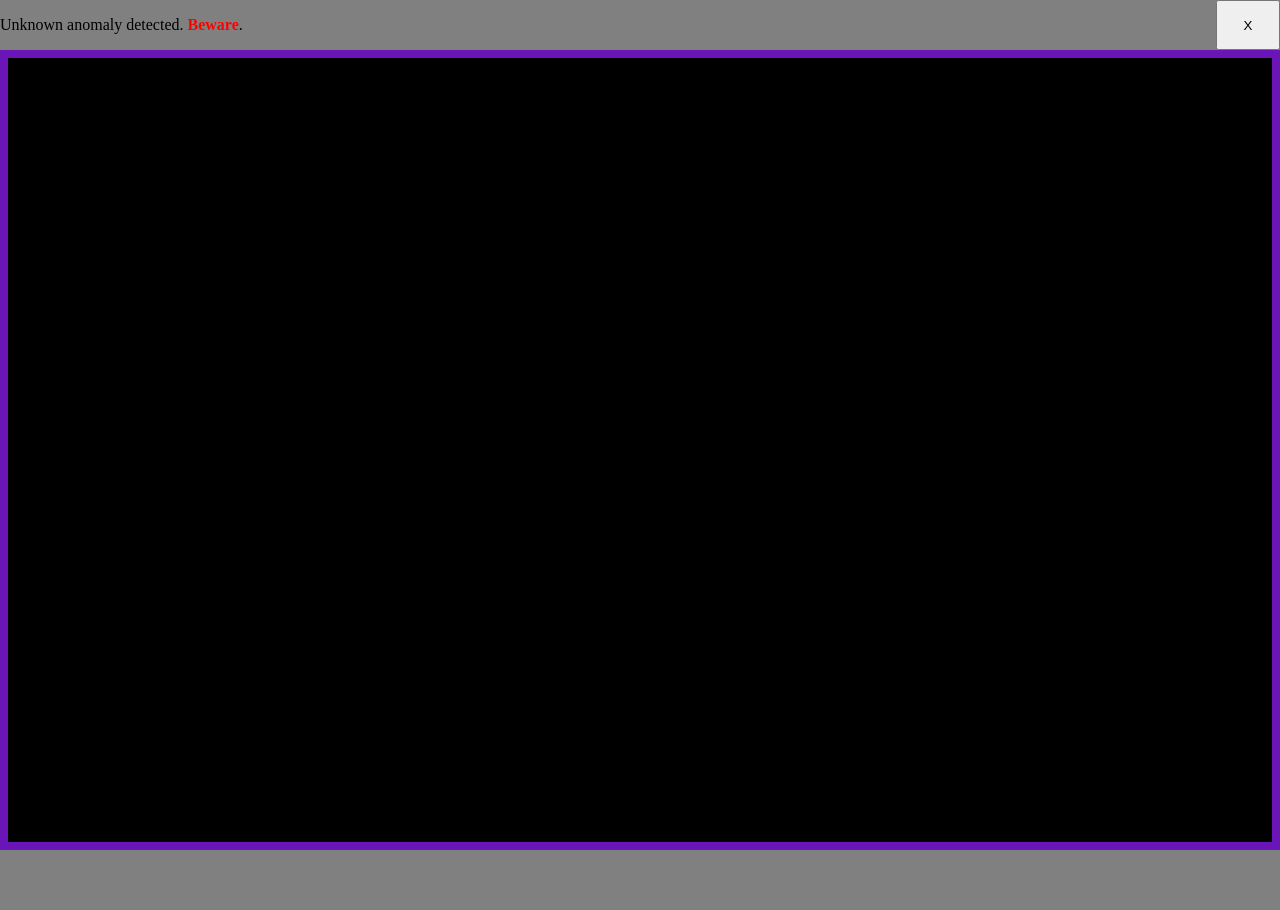
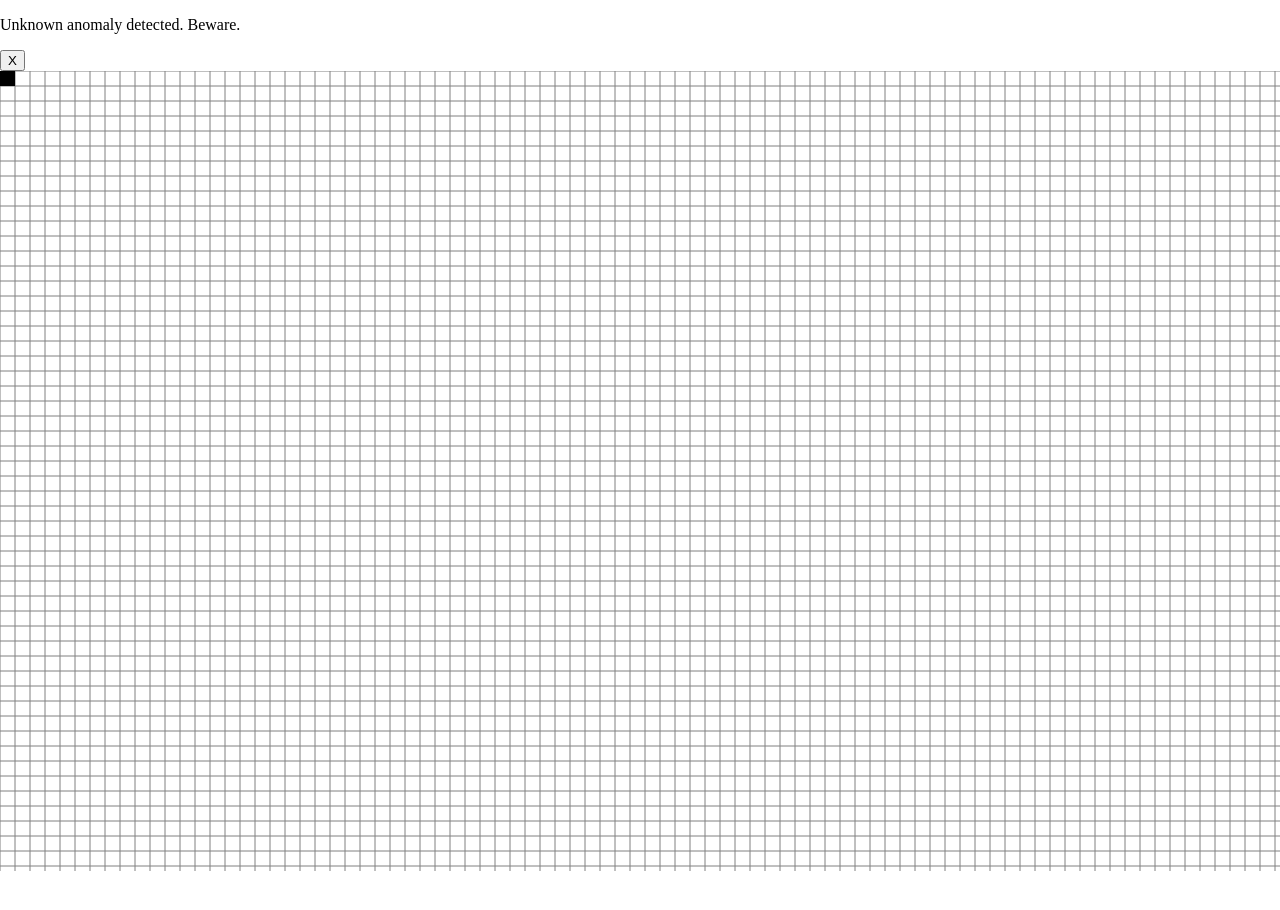
Before and after one commit to bbids/game-of-life, a website built with Vite: page index.html in a window 1280 px wide. Before the commit the page ends 850 px from the top, so only its background shows below. Built offline with nearby package versions, Linux system fonts and the light colour scheme.

Commit message:
Add code for grid rendering , add css nesting

```diff
--- a/index.html
+++ b/index.html
@@ -8,18 +8,15 @@
 </head>
 
 <body>
-  <header class="anomaly-header">
+  <header id="anomaly-header">
     <p>
       Unknown anomaly detected.
-      <span class="anomaly-header__warningText">Beware</span>.
+      <span class="warningText">Beware</span>.
     </p>
-    <button class="anomaly-header__exit-btn">X</button>
+    <button class="exit-btn">X</button>
   </header>
 
-
-  <canvas>
-  </canvas>
-
+  <canvas id="main-canvas" class="canvas"></canvas>
 
   <script type="module" src="./src/main.ts"></script>
 </body>
--- a/src/main.ts
+++ b/src/main.ts
@@ -1,8 +1,9 @@
 import './style.css';
+import './render';
 
 function setupAnomalyHeader() {
-  const anomalyHeader = document.querySelector(".anomaly-header") as HTMLElement;
-  const exitBtn = document.querySelector(".anomaly-header__exit-btn") as HTMLElement;
+  const anomalyHeader = document.querySelector("#anomaly-header") as HTMLElement;
+  const exitBtn = document.querySelector(".exit-btn") as HTMLElement;
 
   exitBtn.addEventListener('click', () => {
     anomalyHeader.style.display = 'none';
@@ -10,3 +11,5 @@ function setupAnomalyHeader() {
 }
 
 setupAnomalyHeader();
+
+console.log("?HI");
--- /dev/null
+++ b/src/render.ts
@@ -0,0 +1,113 @@
+const canvas = document.getElementById('main-canvas') as HTMLCanvasElement;
+const ctx = canvas.getContext('2d')!;
+
+canvas.width = document.body.clientWidth;
+canvas.height = document.body.clientHeight;
+
+const blockSize = 15;
+
+const cameraTransform = {
+  originX: 0,
+  originY: 0,
+  displacementX: 0,
+  displacementY: 0,
+  scale: 1
+};
+
+// We need to keep track of our previous mouse position for later
+let previousX = 0, previousY = 0;
+
+const updatePanning = (event: MouseEvent) => {
+  const localX = event.clientX;
+  const localY = event.clientY;
+
+  cameraTransform.displacementX += localX - previousX;
+  cameraTransform.displacementY += localY - previousY;
+
+  previousX = localX;
+  previousY = localY;
+}
+
+const updateZooming = (event: WheelEvent) => {
+  const previousScale = cameraTransform.scale;
+  const zoomSpeedFactor = -0.0025;
+  const newScale = cameraTransform.scale += event.deltaY * zoomSpeedFactor;
+
+  // difference to the top left
+  const mouseX = (event.clientX / previousScale);
+  const mouseY = (event.clientY / previousScale);
+
+  // translation += posBefore * increase - posBefore
+  cameraTransform.displacementX -= mouseX * (newScale / previousScale - 1);
+  cameraTransform.displacementY -= mouseY * (newScale / previousScale - 1);
+  cameraTransform.scale = newScale;
+}
+
+const onMouseMove = (event: MouseEvent) => {
+  updatePanning(event);
+
+  render()
+}
+
+const onMouseWheel = (event: WheelEvent) => {
+  event.preventDefault();
+
+  updateZooming(event)
+
+  render();
+}
+
+canvas.addEventListener('click', () => {
+  canvas.addEventListener('wheel', onMouseWheel);
+});
+
+canvas.addEventListener('mousedown', (event) => {
+  previousX = event.clientX;
+  previousY = event.clientY;
+
+  canvas.addEventListener('mousemove', onMouseMove);
+})
+
+canvas.addEventListener('mouseup', () => {
+  canvas.removeEventListener('mousemove', onMouseMove);
+})
+
+function render() {
+  ctx.clearRect(0, 0, canvas.width, canvas.height);
+  drawGrid();
+
+  const { displacementX, displacementY, scale } = cameraTransform;
+  ctx.fillRect(displacementX * scale, displacementY * scale, blockSize * scale, blockSize * scale);
+}
+
+function drawGrid() {
+  const { displacementX, displacementY, scale } = cameraTransform;
+  if (scale <= 0.25) return;
+
+  ctx.beginPath();
+  ctx.strokeStyle = 'grey'
+
+  // horizontal
+  for (
+    let i = displacementY % blockSize * scale;
+    i < canvas.height;
+    i += blockSize * scale)
+  {
+    ctx.moveTo(0, i);
+    ctx.lineTo(canvas.width, i);
+  }
+
+  // vertical
+  for (
+    let j = displacementX % blockSize * scale;
+    j < canvas.width;
+    j += blockSize * scale)
+  {
+    ctx.moveTo(j, 0);
+    ctx.lineTo(j, canvas.height);
+  }
+
+  ctx.stroke();
+}
+
+render();
--- a/src/style.css
+++ b/src/style.css
@@ -4,30 +4,29 @@
 }
 
 body {
-  display: flex;
-  flex-direction: column;
-
   margin: 0;
-  background-color: grey;
+  width: 100vw;
+  height: 100vh;
 }
 
 canvas {
-  margin: 0;
-  height: 100vh;
-  background-color: black;
-  border: 0.5em solid rgb(105, 21, 184);
+  margin-bottom: 100px;
+  image-rendering: crisp-edges;
+  image-rendering: -moz-crisp-edges;
+  image-rendering: -webkit-optimize-contrast;
+  -ms-interpolation-mode: nearest-neighbor;
 }
 
-.anomaly-header__warningText {
-  color: red;
-  font-weight: bold;
-}
-
-.anomaly-header {
+.anomalyHeader {
   display: flex;
   justify-content: space-between;
+
+  .warningText {
+    color: red;
+    font-weight: bold;
+  }
+
+  .exit-btn {
+    width: 5vw;
+  }
 }
-
-.anomaly-header__exit-btn {
-  width: 5vw;
-}
```
Also changed, not shown: 1 other file.
